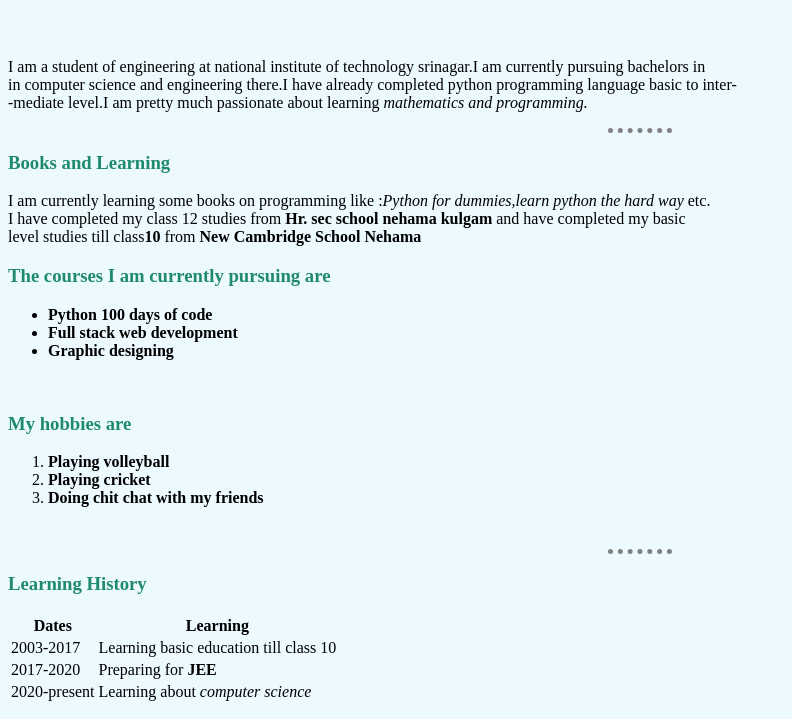
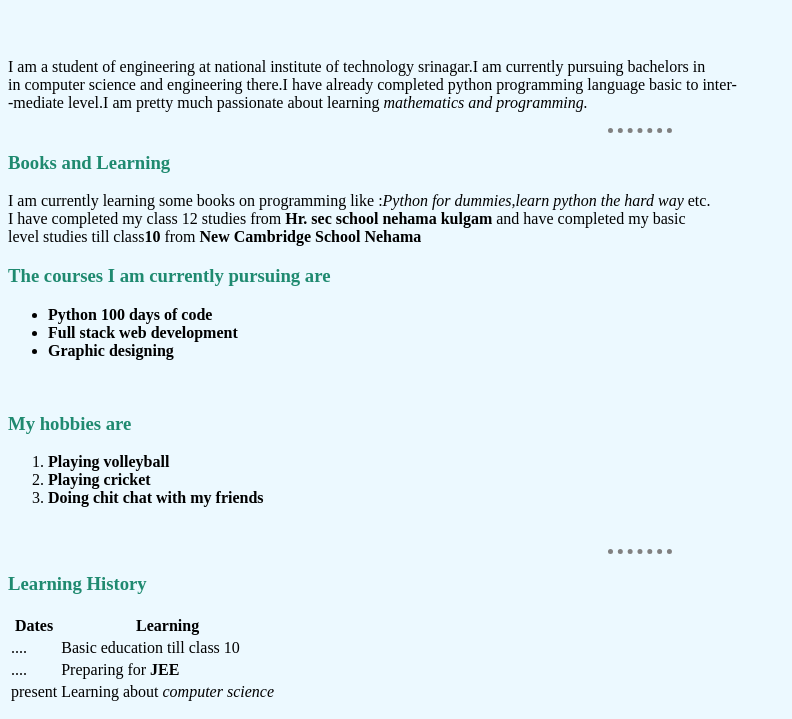
Before and after one commit to danisharshidmantoo/cv, a plain HTML site: page index.html in a window 1280 px wide. Shown: the part 212-931 px from the top of the page, without its empty margins (0-792 px from the left). Drawn offline with Linux system fonts and the light colour scheme.

Commit message:
Update index.html

```diff
--- a/index.html
+++ b/index.html
@@ -61,16 +61,16 @@
                 </thead>
                 <tbody>
                     <tr>
-                        <td>2003-2017</td>
-                        <td>Learning basic education till class 10</td>
+                        <td>....</td>
+                        <td>Basic education till class 10</td>
                     </tr>
 
                     <tr>
-                        <td>2017-2020</td>
+                        <td>....</td>
                         <td>Preparing for <strong>JEE</strong></td>
                     </tr>
                     <tr>
-                        <td>2020-present</td>
+                        <td>present</td>
                         <td>Learning about <em>computer science</em></td>
                     </tr>
 
```
